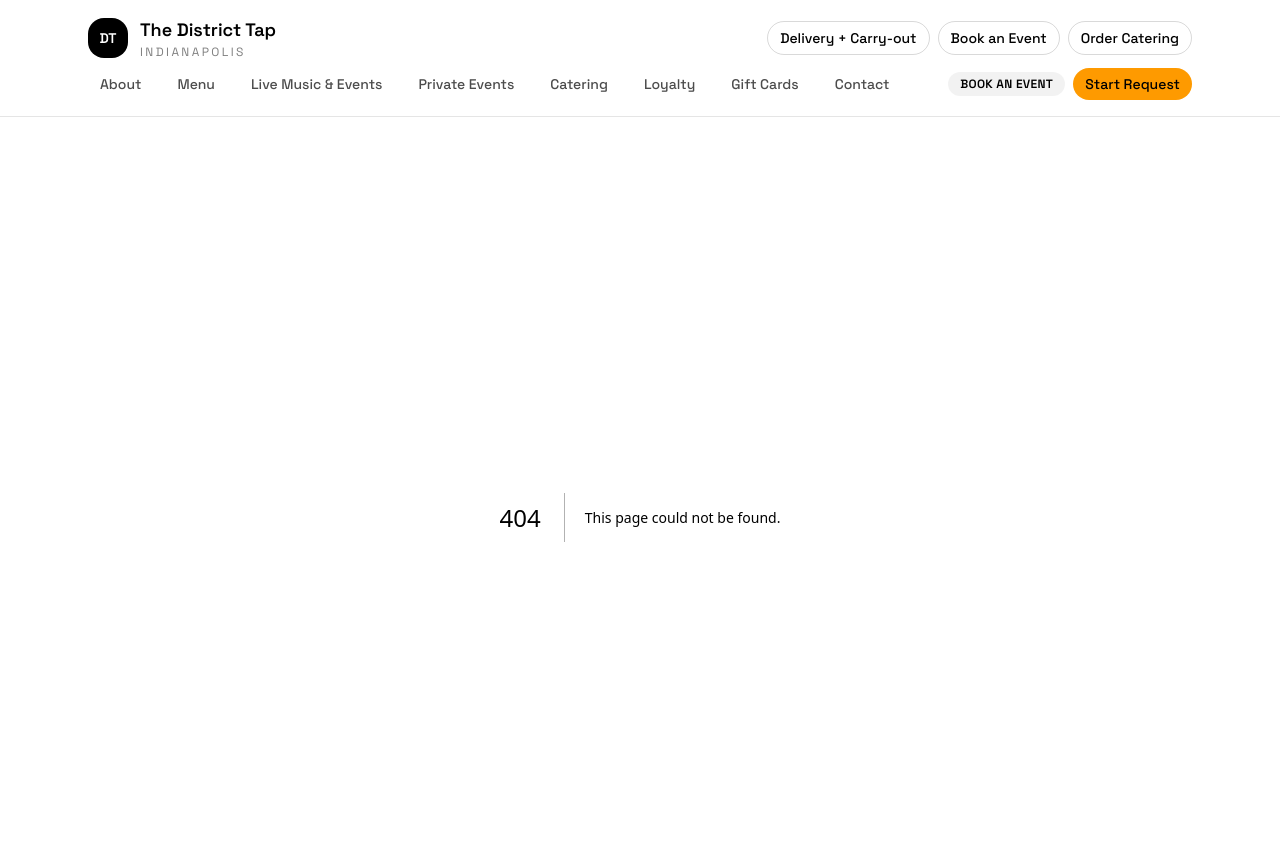
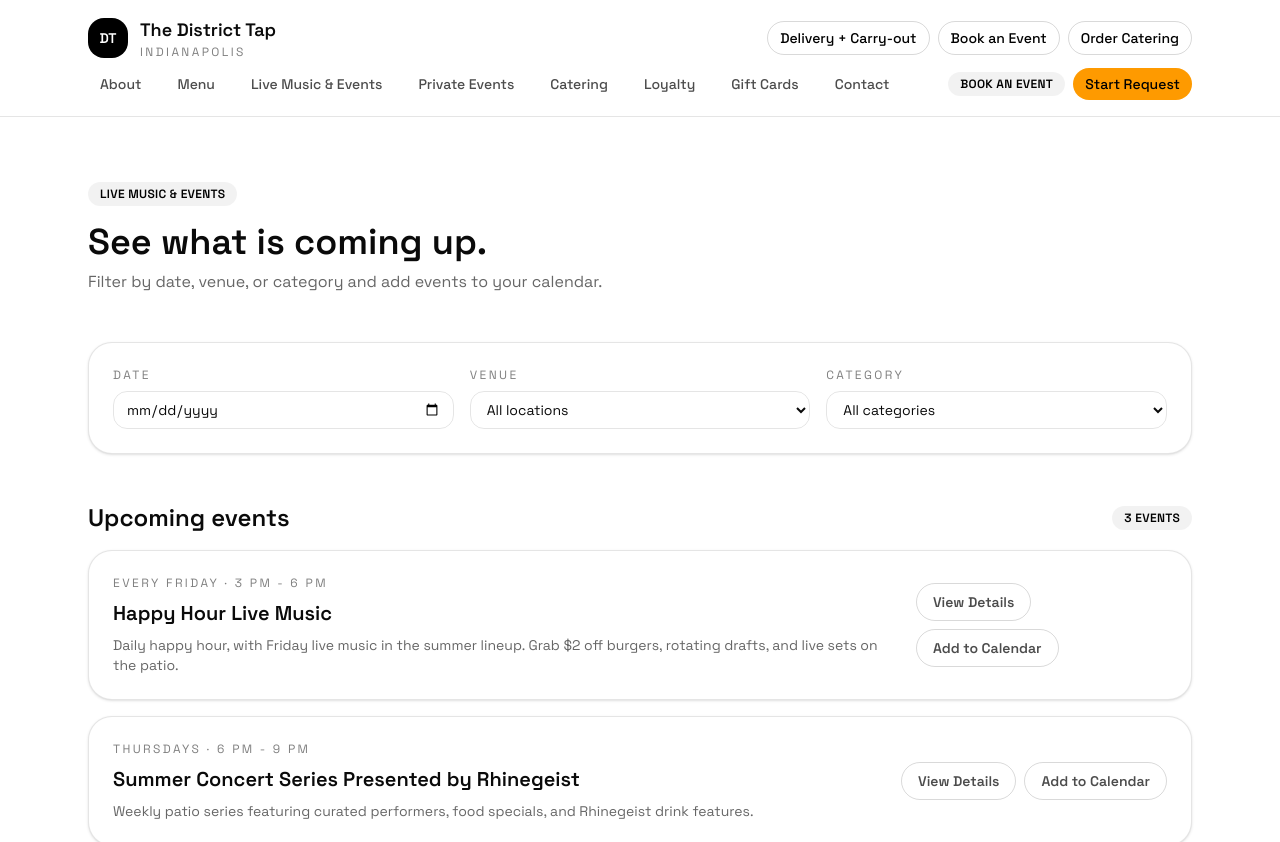
Before and after one commit to garytayl/district-tap, a Next.js app: page /events in a window 1280 px wide. Before the commit this address had no page. Shown: the top 842 px of the page. Built offline with nearby package versions, Linux system fonts and the light colour scheme.

Commit message:
Enhance project organization by refining directory structure and improving file naming conventions

```diff
--- /dev/null
+++ b/app/events/page.tsx
@@ -0,0 +1,84 @@
+import Link from "next/link"
+
+import { PageHeader } from "@/components/site/PageHeader"
+import { Badge } from "@/components/ui/Badge"
+import { Card } from "@/components/ui/Card"
+import { events } from "@/lib/site-data"
+
+export default function EventsPage() {
+  return (
+    <main className="mx-auto flex max-w-6xl flex-col gap-12 px-6 py-16">
+      <PageHeader
+        eyebrow="Live Music & Events"
+        title="See what is coming up."
+        description="Filter by date, venue, or category and add events to your calendar."
+      />
+
+      <Card>
+        <div className="grid gap-4 md:grid-cols-3">
+          <div>
+            <p className="text-xs uppercase tracking-[0.2em] text-black/50">Date</p>
+            <input
+              type="date"
+              className="mt-2 w-full rounded-xl border border-black/10 px-3 py-2 text-sm"
+            />
+          </div>
+          <div>
+            <p className="text-xs uppercase tracking-[0.2em] text-black/50">Venue</p>
+            <select className="mt-2 w-full rounded-xl border border-black/10 px-3 py-2 text-sm">
+              <option>All locations</option>
+              <option>Northside</option>
+              <option>Downtown</option>
+            </select>
+          </div>
+          <div>
+            <p className="text-xs uppercase tracking-[0.2em] text-black/50">Category</p>
+            <select className="mt-2 w-full rounded-xl border border-black/10 px-3 py-2 text-sm">
+              <option>All categories</option>
+              <option>Live music</option>
+              <option>Happy hour</option>
+              <option>Brunch</option>
+            </select>
+          </div>
+        </div>
+      </Card>
+
+      <section className="space-y-4">
+        <div className="flex items-center justify-between">
+          <h2 className="text-2xl font-semibold">Upcoming events</h2>
+          <Badge>{events.length} events</Badge>
+        </div>
+
+        <div className="grid gap-4">
+          {events.map((event) => (
+            <Card key={event.slug} className="flex flex-col gap-4 md:flex-row md:items-center md:justify-between">
+              <div className="space-y-2">
+                <p className="text-xs uppercase tracking-[0.2em] text-black/50">
+                  {event.dateLabel} · {event.timeLabel}
+                </p>
+                <h3 className="text-xl font-semibold">{event.title}</h3>
+                <p className="text-sm text-black/60">{event.description}</p>
+              </div>
+              <div className="flex flex-wrap gap-2">
+                <Link
+                  href={`/events/${event.slug}`}
+                  className="rounded-full border border-black/15 px-4 py-2 text-sm font-semibold text-black/70 hover:border-black hover:text-black"
+                >
+                  View Details
+                </Link>
+                <Link
+                  href="https://calendar.google.com/calendar"
+                  target="_blank"
+                  rel="noreferrer"
+                  className="rounded-full border border-black/15 px-4 py-2 text-sm font-semibold text-black/70 hover:border-black hover:text-black"
+                >
+                  Add to Calendar
+                </Link>
+              </div>
+            </Card>
+          ))}
+        </div>
+      </section>
+    </main>
+  )
+}
```
